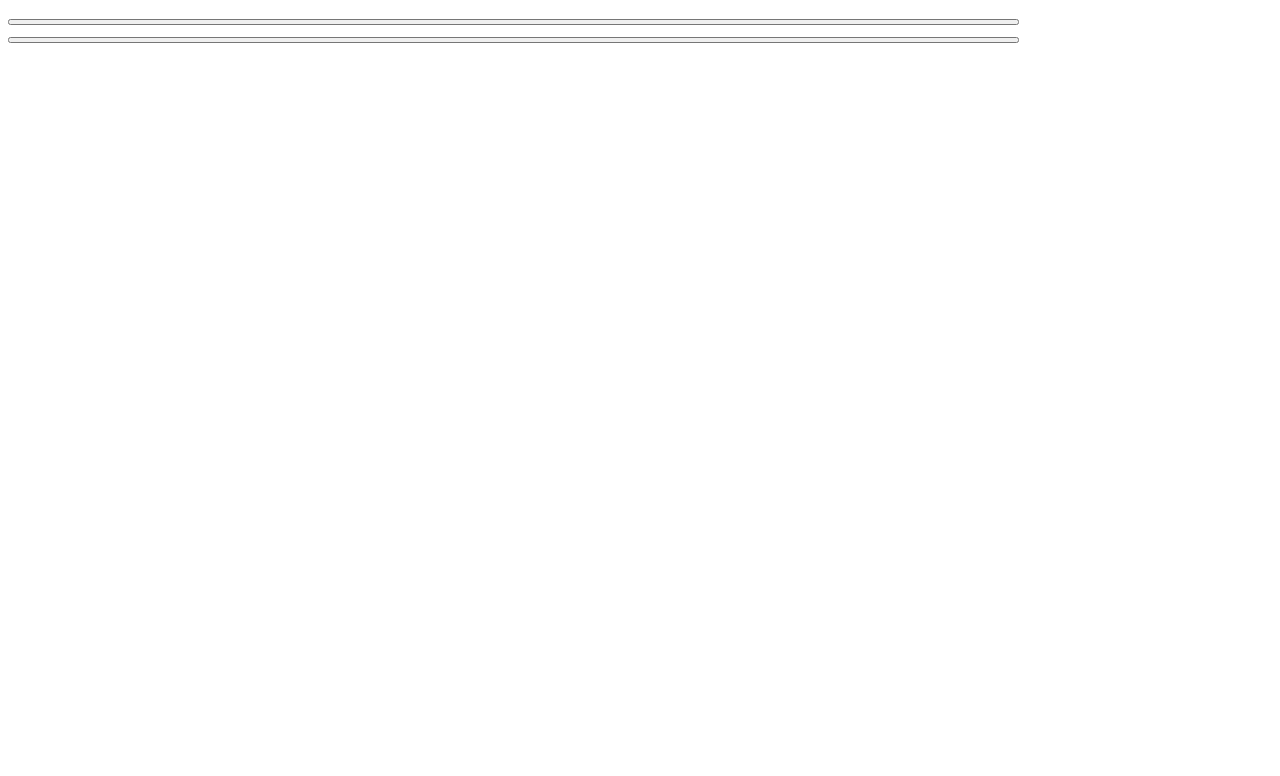
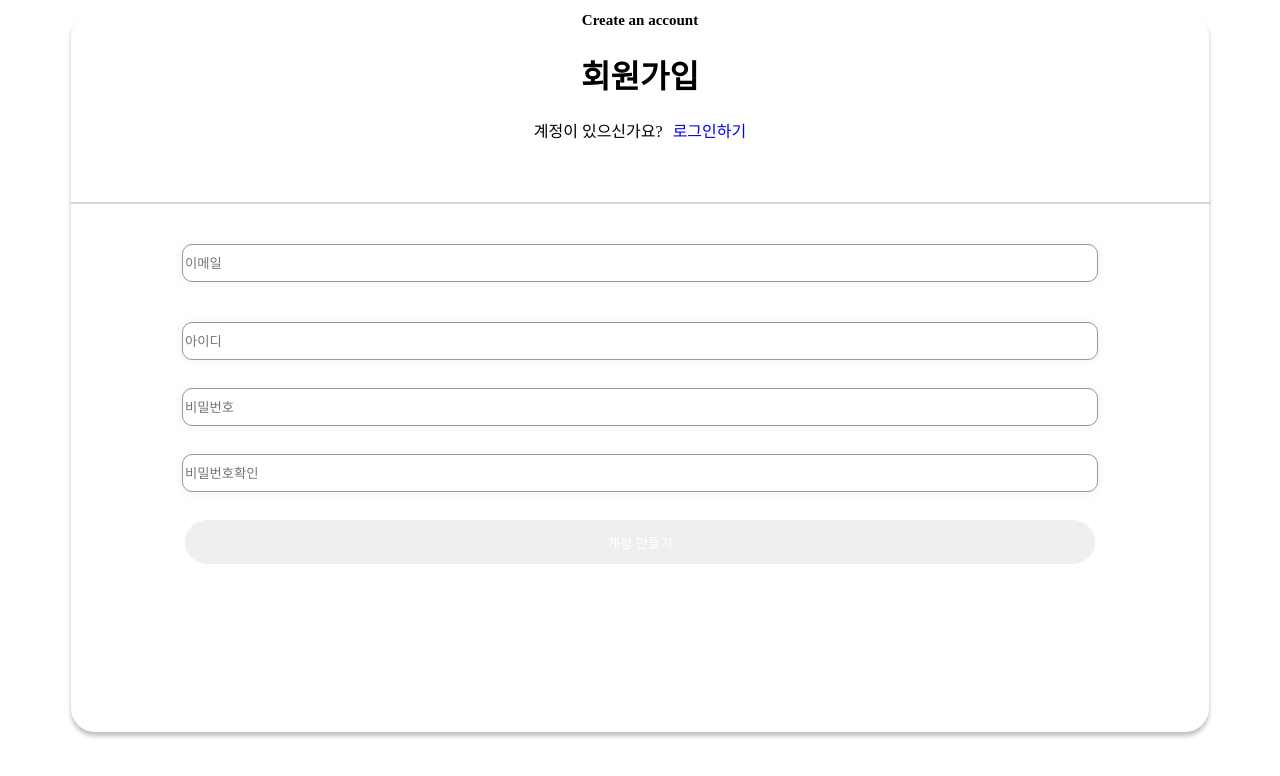
Before and after one commit to Skin-Beauty/Beauty-Front, a React (Create React App) app: page /register in a window 1280 px wide. Shown: the top 776 px of the page. Built offline with nearby package versions, Linux system fonts and the light colour scheme.

Commit message:
feat: 회원가입페이지 레이아웃

```diff
--- a/src/pages/LoginPage.js
+++ b/src/pages/LoginPage.js
@@ -14,11 +14,12 @@ const LoginPage = () => {
         <Title>로그인</Title>
         <span>계정이 없으신가요?</span>
         <Link to="/register">회원가입하기</Link>
+        <div className="line"></div>
         <IDinput type="text" placeholder="아이디"></IDinput>
-        <PWinput type="passwordt" placeholder="비밀번호"></PWinput>
+        <PWinput type="password" placeholder="비밀번호"></PWinput>
         <span>아이디찾기</span>
         <span>비밀번호 찾기</span>
-        <Link to="/register"></Link>
+        <Link to="/register">회원가입</Link>
         <LoginBtn>로그인</LoginBtn>
       </Wrapper>
     </>
@@ -32,11 +33,26 @@ const Wrapper = styled.div`
   box-shadow: 0px 4px 4px rgba(0, 0, 0, 0.25);
   border-radius: 24px;
   margin: auto;
+  text-align: center;
+  span {
+    margin-right: 10px;
+    font-weight: 400;
+    font-size: 16px;
+  }
+  .line {
+    margin-top: 60px;
+    border: 1.5px solid #d7d7d7;
+    height: 0px;
+    width: 100%;
+  }
+  a {
+    text-decoration: none;
+  }
 `;
 const SubTitle = styled.h2`
   align-items: center;
   text-align: center;
-  color: var(--grey);
+  color: $grey;
   font-size: 15px;
 `;
 const Title = styled.h1`
@@ -53,6 +69,8 @@ const LoginBtn = styled.button`
   border-radius: 24.5px;
   display: block;
   border: none;
+  margin-top: 20px;
+  background-color: $pink;
 `;
 
 const IDinput = styled.input`
@@ -64,6 +82,7 @@ const IDinput = styled.input`
   border-radius: 10px;
   height: 34px;
   margin-bottom: 28px;
+  margin-top: 40px;
 `;
 
 const PWinput = styled.input`
--- a/src/pages/RegisterPage.js
+++ b/src/pages/RegisterPage.js
@@ -1,6 +1,7 @@
 import React, { useEffect, useState } from "react";
 import styled, { createGlobalStyle } from "styled-components";
 import { Link } from "react-router-dom";
+import "../styles/common.scss";
 
 const RegisterPage = () => {
   useEffect(() => {
@@ -8,17 +9,111 @@ const RegisterPage = () => {
   }, []);
   return (
     <>
-      <LoginBtn></LoginBtn>
-      <RegisterBtn></RegisterBtn>
+      <Wrapper>
+        <SubTitle>Create an account</SubTitle>
+        <Title>회원가입</Title>
+        <span>계정이 있으신가요?</span>
+        <Link to="/login">로그인하기</Link>
+        <div className="line"></div>
+        <Emailinput type="email" placeholder="이메일"></Emailinput>
+        <IDinput type="text" placeholder="아이디"></IDinput>
+        <PWinput type="password" placeholder="비밀번호"></PWinput>
+        <PWCheckinput type="password" placeholder="비밀번호확인"></PWCheckinput>
+        <LoginBtn>계정 만들기</LoginBtn>
+      </Wrapper>
     </>
   );
 };
+export default RegisterPage;
+
+const Wrapper = styled.div`
+  width: 90%;
+  height: 90vh;
+  box-shadow: 0px 4px 4px rgba(0, 0, 0, 0.25);
+  border-radius: 24px;
+  margin: auto;
+  text-align: center;
+  span {
+    margin-right: 10px;
+    font-weight: 400;
+    font-size: 16px;
+  }
+  .line {
+    margin-top: 60px;
+    border: 1.5px solid #d7d7d7;
+    height: 0px;
+    width: 100%;
+  }
+  a {
+    text-decoration: none;
+  }
+`;
+const SubTitle = styled.h2`
+  align-items: center;
+  text-align: center;
+  color: $grey;
+  font-size: 15px;
+`;
+const Title = styled.h1`
+  align-items: center;
+  text-align: center;
+`;
 
 const LoginBtn = styled.button`
   width: 80%;
+  margin: 0 auto;
+  background: $--pink;
+  height: 44px;
+  color: #ffffff;
+  border-radius: 24.5px;
+  display: block;
+  border: none;
+  margin-top: 20px;
+  background-color: $pink;
 `;
 
-const RegisterBtn = styled.button`
+const Emailinput = styled.input`
+  display: block;
+  margin: auto;
   width: 80%;
+  border: 0.8px solid #979797;
+  box-shadow: 0px 1px 8px rgba(156, 156, 156, 0.15);
+  border-radius: 10px;
+  height: 34px;
+  margin-bottom: 28px;
+  margin-top: 40px;
 `;
-export default RegisterPage;
+
+const IDinput = styled.input`
+  display: block;
+  margin: auto;
+  width: 80%;
+  border: 0.8px solid #979797;
+  box-shadow: 0px 1px 8px rgba(156, 156, 156, 0.15);
+  border-radius: 10px;
+  height: 34px;
+  margin-bottom: 28px;
+  margin-top: 40px;
+`;
+
+const PWinput = styled.input`
+  display: block;
+  margin: auto;
+  width: 80%;
+  border: 0.8px solid #979797;
+  box-shadow: 0px 1px 8px rgba(156, 156, 156, 0.15);
+  border-radius: 10px;
+  height: 34px;
+  margin-bottom: 28px;
+`;
+
+const PWCheckinput = styled.input`
+  display: block;
+  margin: auto;
+  width: 80%;
+  border: 0.8px solid #979797;
+  box-shadow: 0px 1px 8px rgba(156, 156, 156, 0.15);
+  border-radius: 10px;
+  height: 34px;
+  margin-bottom: 28px;
+`;
--- a/src/styles/common.scss
+++ b/src/styles/common.scss
@@ -1,6 +1,6 @@
-$--pink: #d38189;
-$--grey: #333333;
+$pink: #d38189;
+$grey: #333333;
 
 body {
-  background-color: var($--pink);
+  background-color: var($pink);
 }
```
